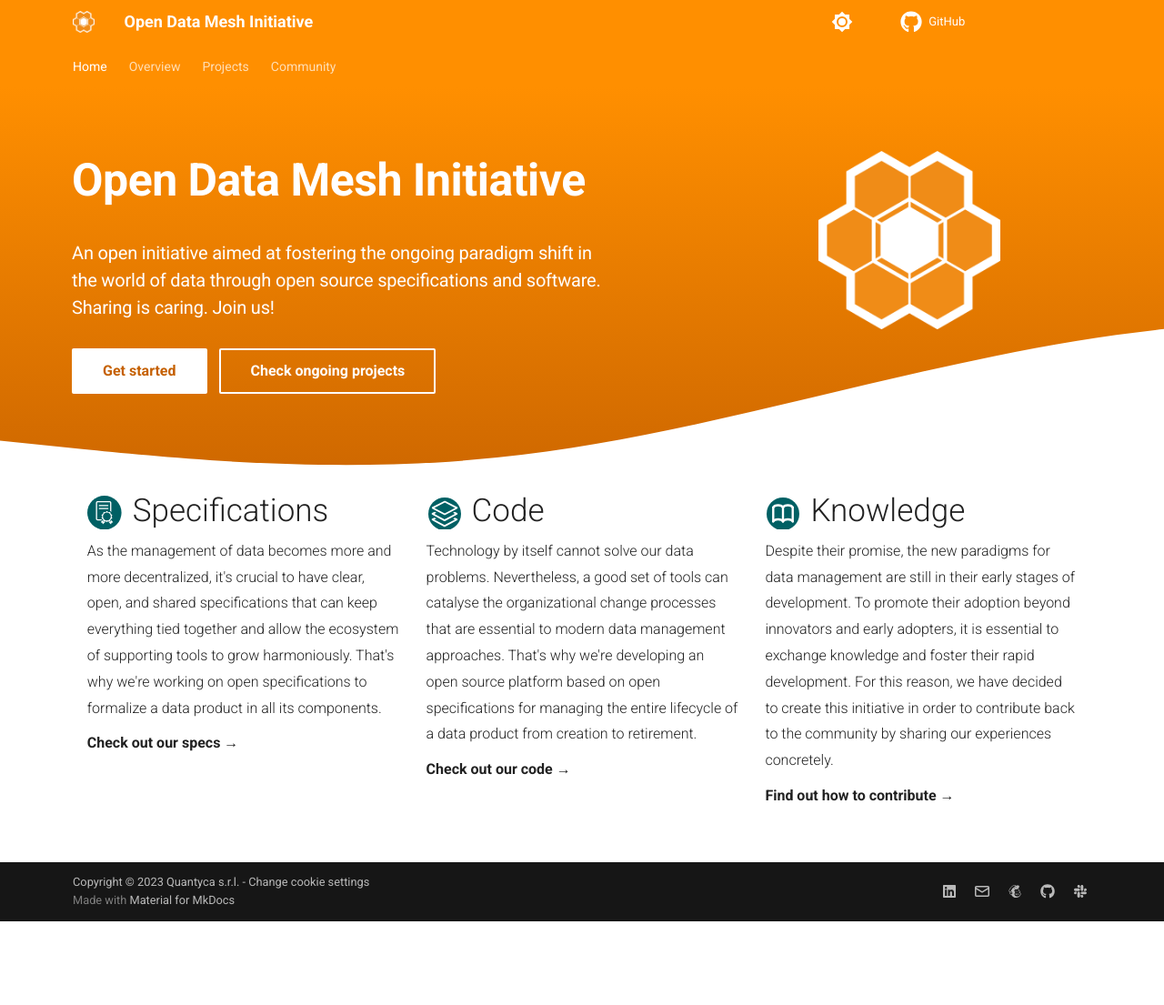
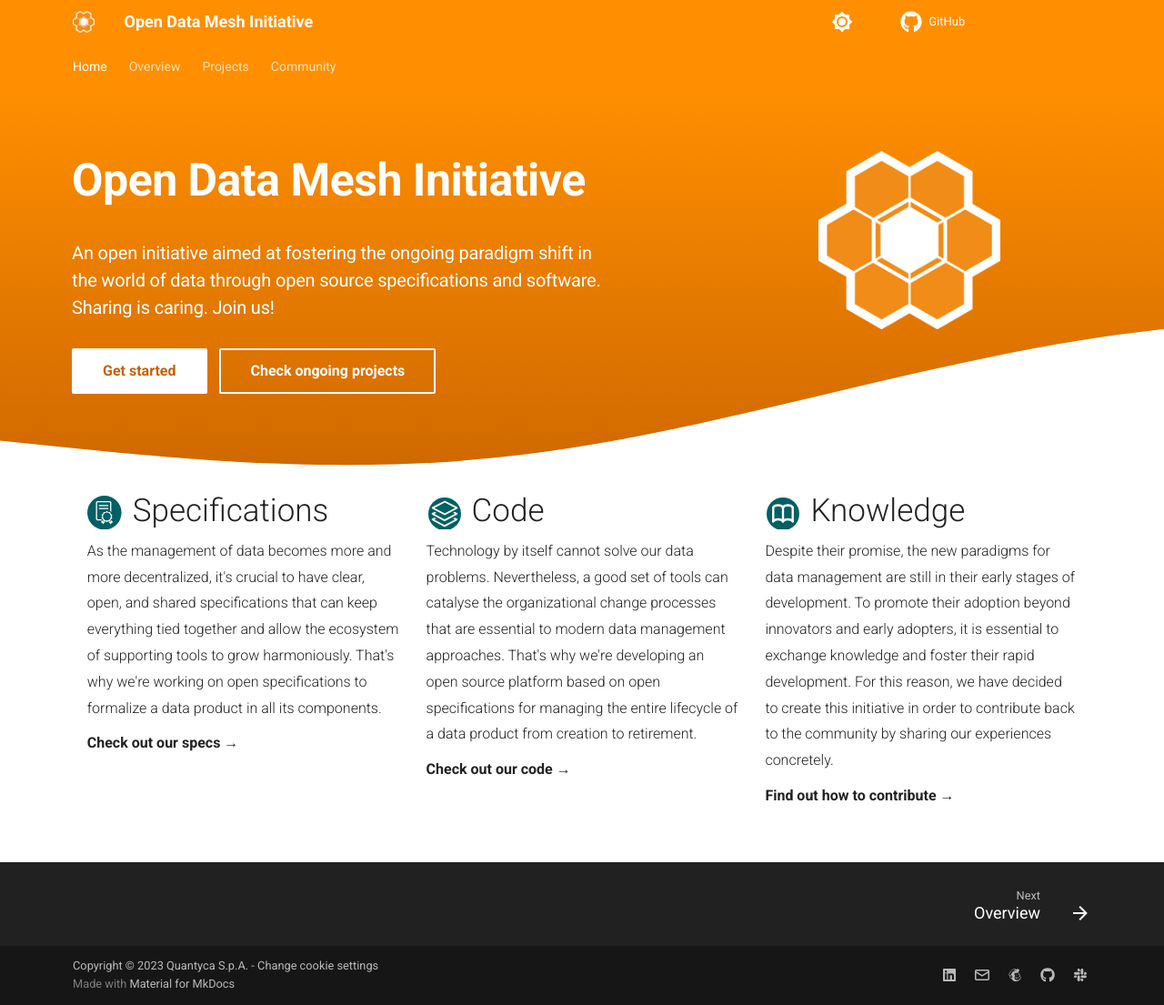
Before and after one commit to opendatamesh-initiative/odm-site-initiative, an MkDocs documentation site: the page built from docs/index.md, in a window 1280 px wide. Shown: the whole page at 91% size. Built offline with MkDocs 1.6.1 and Material for MkDocs 9.7.7, drawn with Linux system fonts in a browser that asks for light colours; comment, search, counter and statistics services are not loaded; before the commit the page ends 1013 px from its top, so only the background shows below that.

Commit message:
Small fixes

```diff
--- a/mkdocs.yml
+++ b/mkdocs.yml
@@ -50,6 +50,7 @@ theme:
     - navigation.tracking
     - navigation.expand
     - navigation.indexes
+    - navigation.footer
   favicon: favicon.ico
   palette:
     # Palette toggle for light mode
@@ -138,4 +139,4 @@ plugins:
         text: "#FFFFFF"
 
 copyright: >
-  Copyright &copy; 2023 Quantyca s.r.l. - <a href="#__consent">Change cookie settings</a>
+  Copyright &copy; 2023 Quantyca S.p.A. - <a href="#__consent">Change cookie settings</a>
```
Also changed, not shown: docs/index.md (+1 -1 lines).
